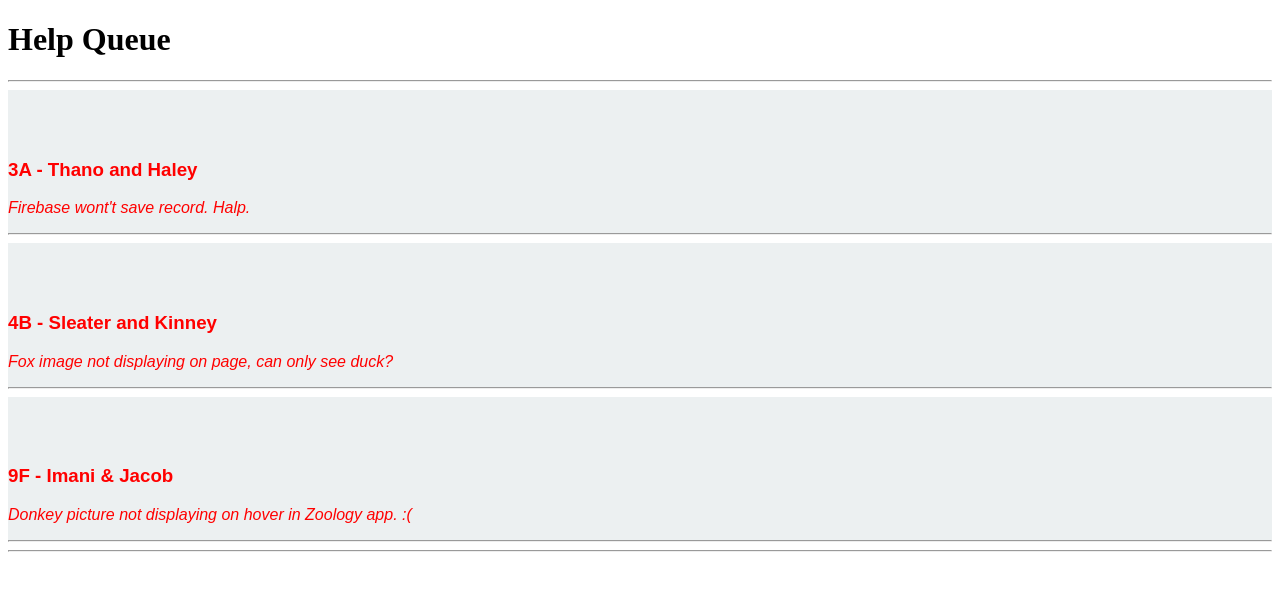
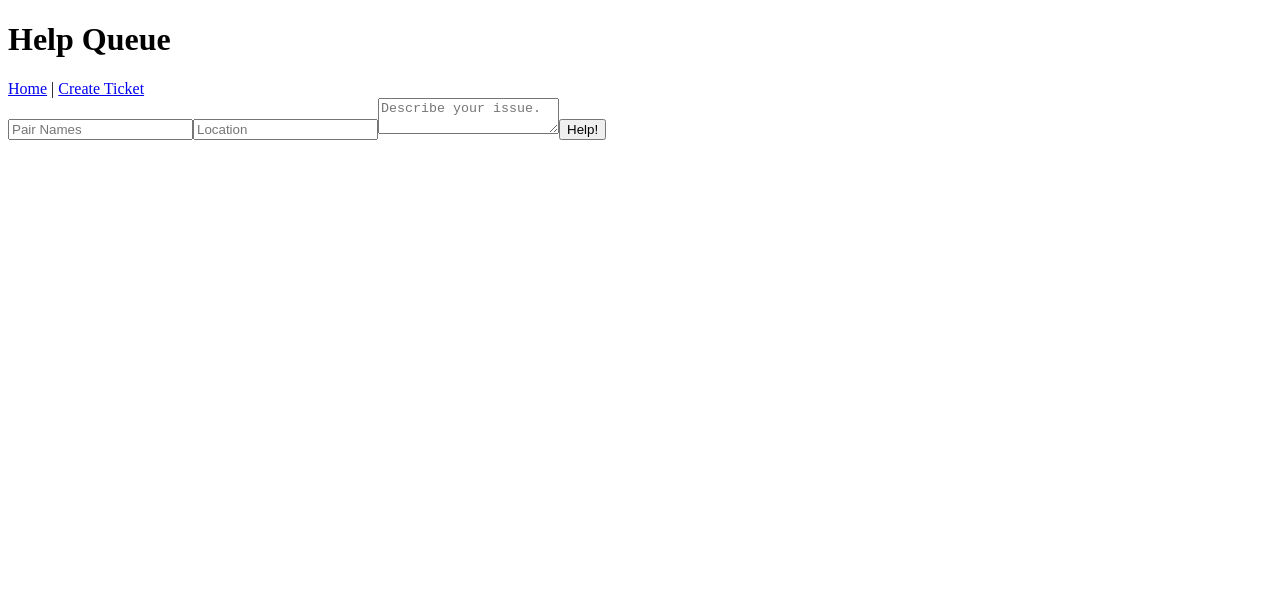
Before and after one commit to NickRamsey6/help-queue, a React app: page /#/newticket in a window 1280 px wide. Shown: the top 590 px of the page. Built offline with nearby package versions, Linux system fonts and the light colour scheme.

Commit message:
add client side routing, new ticket form and links for multiple pages

```diff
--- a/package.json
+++ b/package.json
@@ -15,6 +15,7 @@
     "prop-types": "^15.5.10",
     "react": "^15.5.4",
     "react-dom": "^15.5.4",
+    "react-router-dom": "^4.0.0",
     "styled-jsx": "^3.2.2"
   },
   "devDependencies": {
--- a/src/components/App.jsx
+++ b/src/components/App.jsx
@@ -1,13 +1,17 @@
 import React from 'react';
 import Header from './Header';
 import TicketList from './TicketList';
+import { Switch, Route } from 'react-router-dom';
+import NewTicketForm from './NewTicketForm';
 
 function App(){
   return (
     <div>
       <Header/>
-      <TicketList/>
-      <hr/>
+      <Switch>
+        <Route exact path='/' component={TicketList} />
+        <Route path='/newticket' component={NewTicketForm} />
+      </Switch>
     </div>
   );
 }
--- a/src/components/Header.jsx
+++ b/src/components/Header.jsx
@@ -1,8 +1,12 @@
 import React from 'react';
+import { Link } from 'react-router-dom';
 
 function Header(){
   return (
-    <h1>Help Queue</h1>
+    <div>
+      <h1>Help Queue</h1>
+      <Link to="/">Home</Link> | <Link to="/newticket">Create Ticket</Link>
+    </div>
   );
 }
 
--- /dev/null
+++ b/src/components/NewTicketForm.jsx
@@ -0,0 +1,24 @@
+import React from 'react';
+
+function NewTicketForm(){
+  return (
+    <div>
+      <form>
+        <input
+          type='text'
+          id='names'
+          placeholder='Pair Names'/>
+        <input
+          type='text'
+          id='location'
+          placeholder='Location'/>
+        <textarea
+          id='issue'
+          placeholder='Describe your issue.'/>
+        <button type='submit'>Help!</button>
+      </form>
+    </div>
+  );
+}
+
+export default NewTicketForm;
--- a/src/index.jsx
+++ b/src/index.jsx
@@ -2,11 +2,14 @@
 import ReactDOM from 'react-dom';
 import App from './components/App';
 import { AppContainer } from 'react-hot-loader';
+import { HashRouter } from 'react-router-dom';
 
 const render = (Component) => {
   ReactDOM.render(
     <AppContainer>
-      <Component/>
+      <HashRouter>
+        <Component/>
+      </HashRouter>
     </AppContainer>,
     document.getElementById('react-app-root')
   );
```
Also changed, not shown: 1 other file (tests, documents, lock files or other folders).
